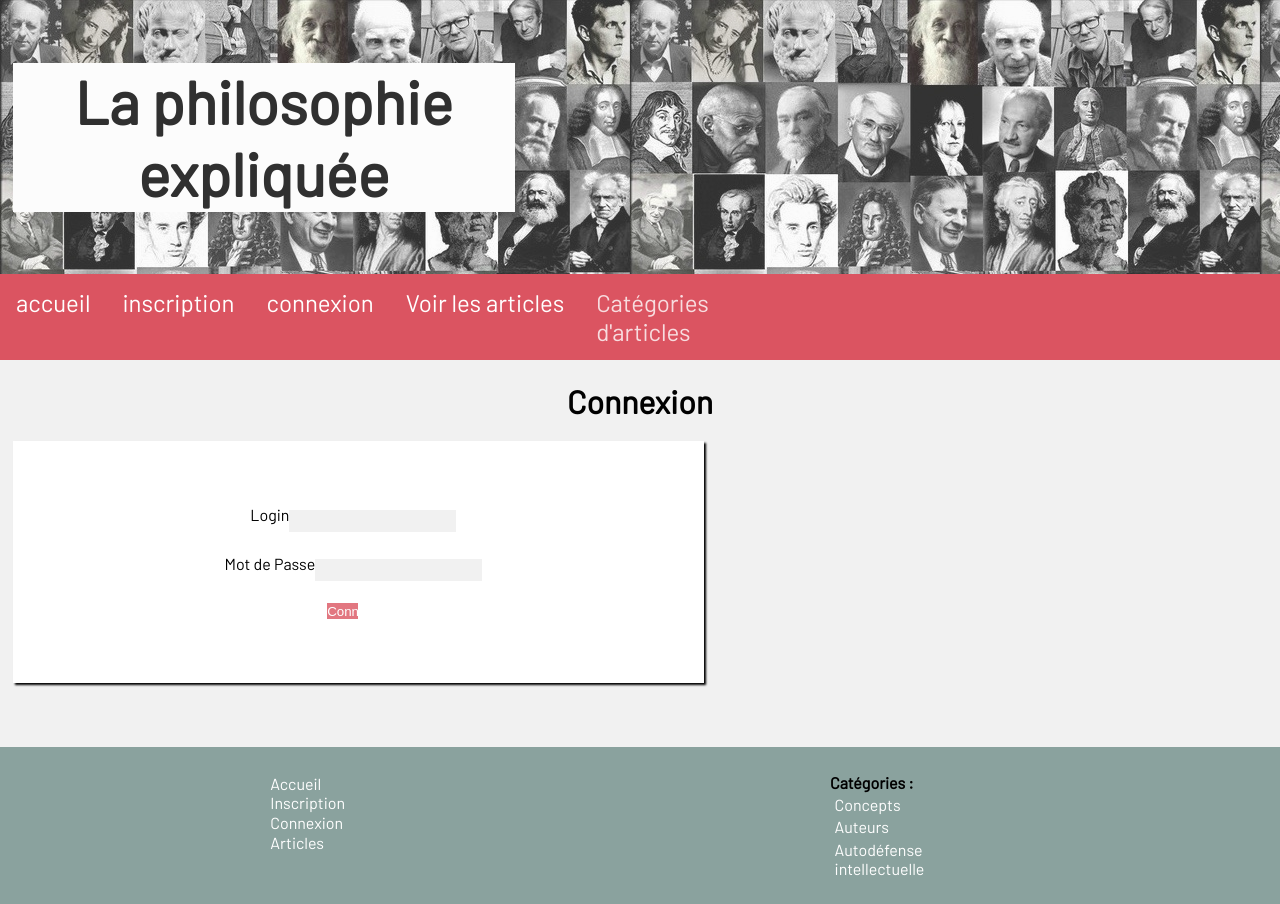
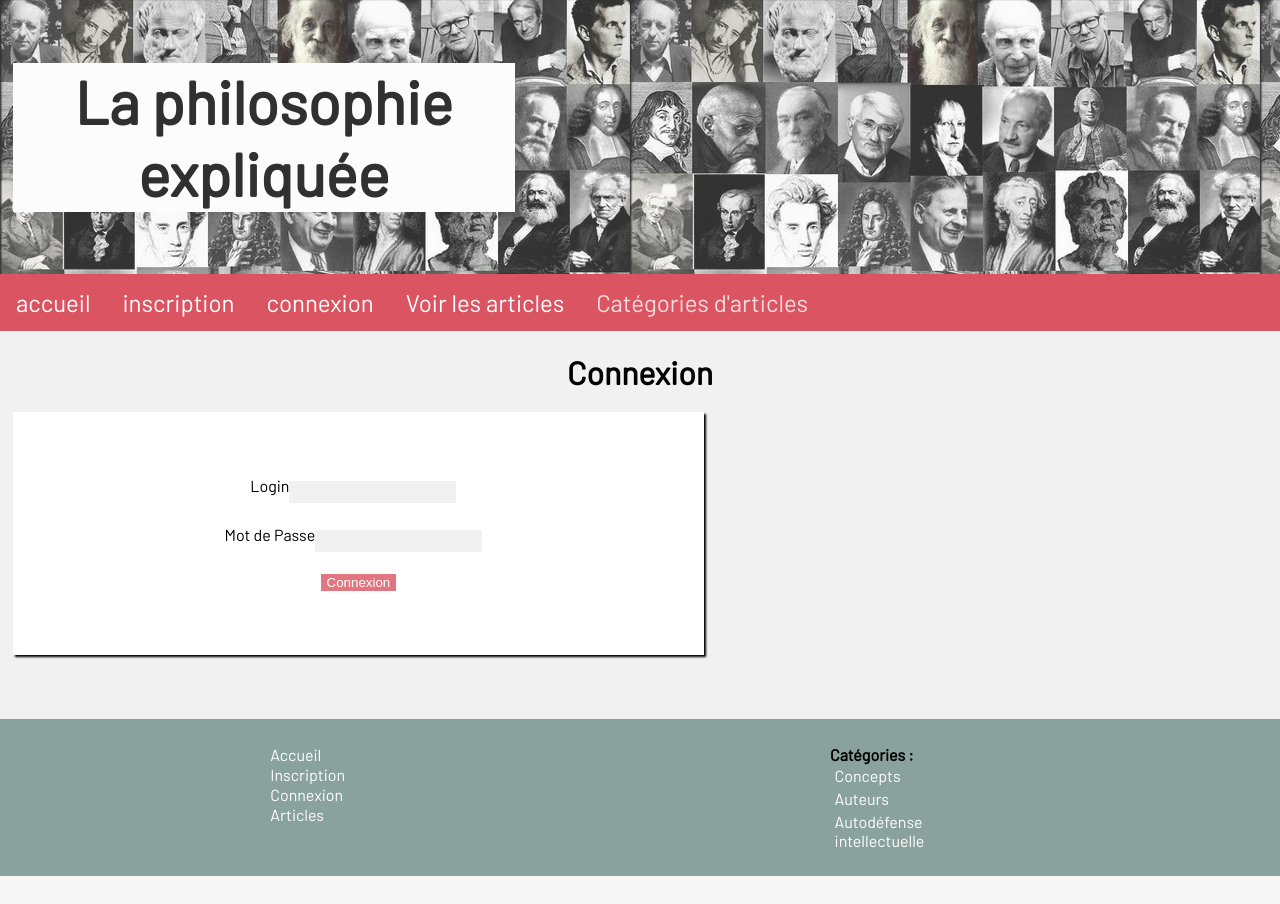
Before and after one commit to cecile-wojnowski/blog, a PHP site: page /connexion.php in a window 1280 px wide. After the commit the page ends 876 px from the top, so only its background shows below. Run offline with PHP 8.4, Linux system fonts and the light colour scheme; data comes from the database, SQL or seed files in the repository.

Commit message:
CSS bouton connexion

```diff
--- a/css/form.css
+++ b/css/form.css
@@ -50,12 +50,10 @@ textarea {
 button {
   background-color: #DB5461;
   color: white;
-  padding: 1%;
   border: none;
   cursor: pointer;
   width: 100%;
   opacity: 0.8;
-  width: 50%;
 }
 
 button:hover {
```
